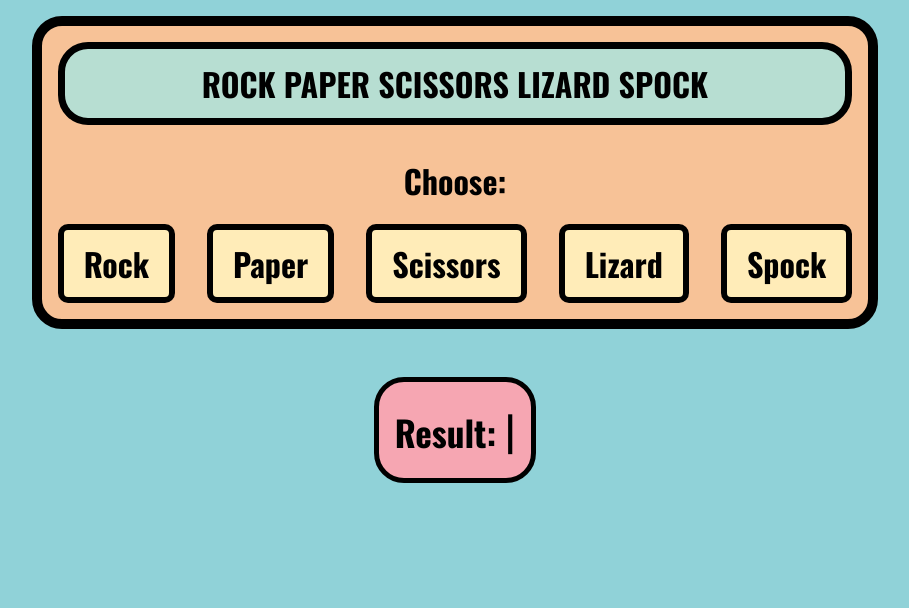
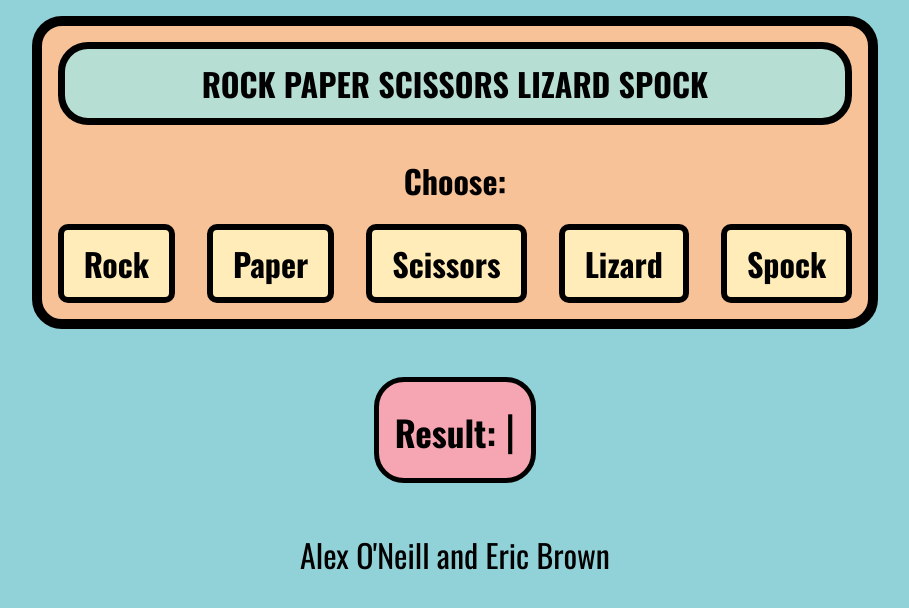
Before and after one commit to RVCC-IDMX/rock-paper-scissors-ao-g00298371, a plain HTML site: page index.html in a window 1280 px wide. Shown: the whole page, without its empty margins (185-1094 px from the left). Drawn offline with nearby package versions, Linux system fonts and the light colour scheme.

Commit message:
Add names

```diff
--- a/index.html
+++ b/index.html
@@ -133,10 +133,17 @@
         transition: transform 250ms ease-out;
         transform: scale(1.1);
       }
+
+      #authors {
+        padding: 1rem;
+        margin-block: 2rem;
+        font-size: 2rem;
+      }
     </style>
   </head>
 
   <body>
+    <div id="authors">Alex O'Neill and Eric Brown</div>
     <div id="result">
       <!-- This is where our results will go -->
     </div>
```
